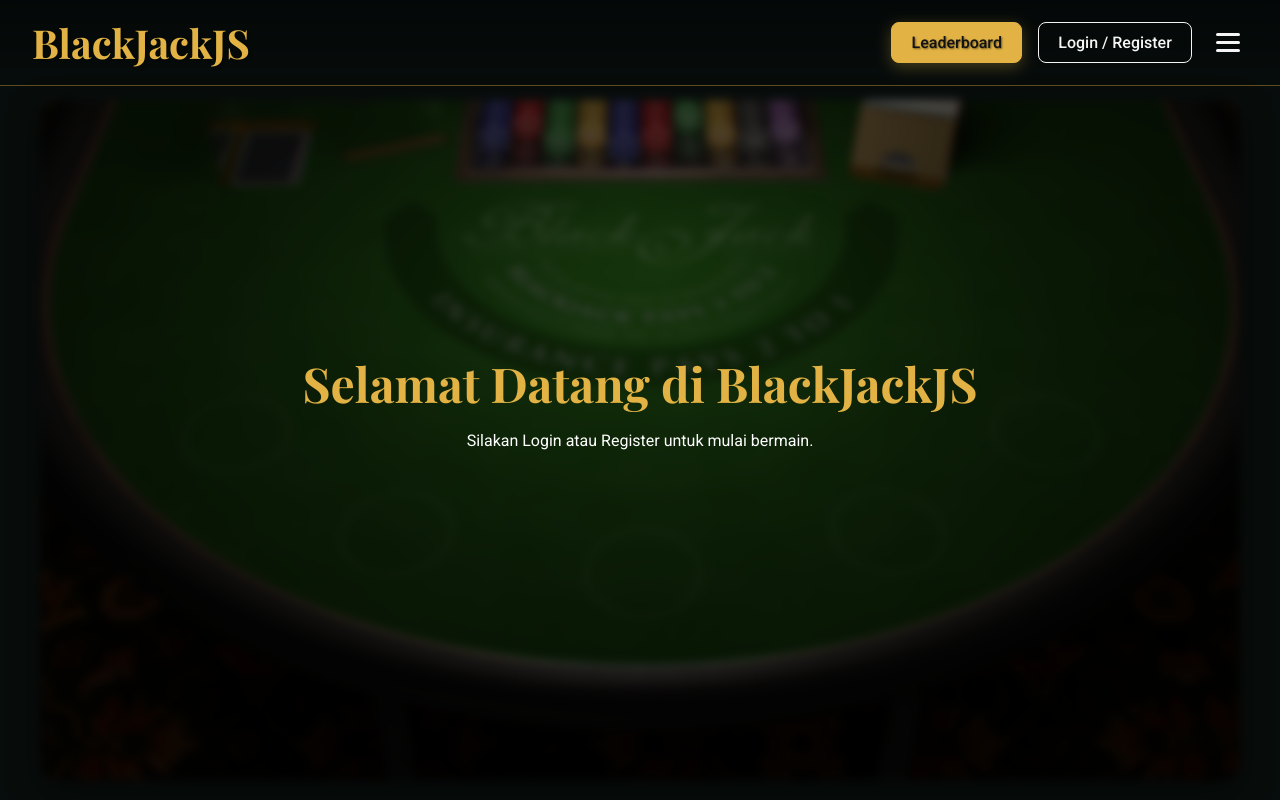
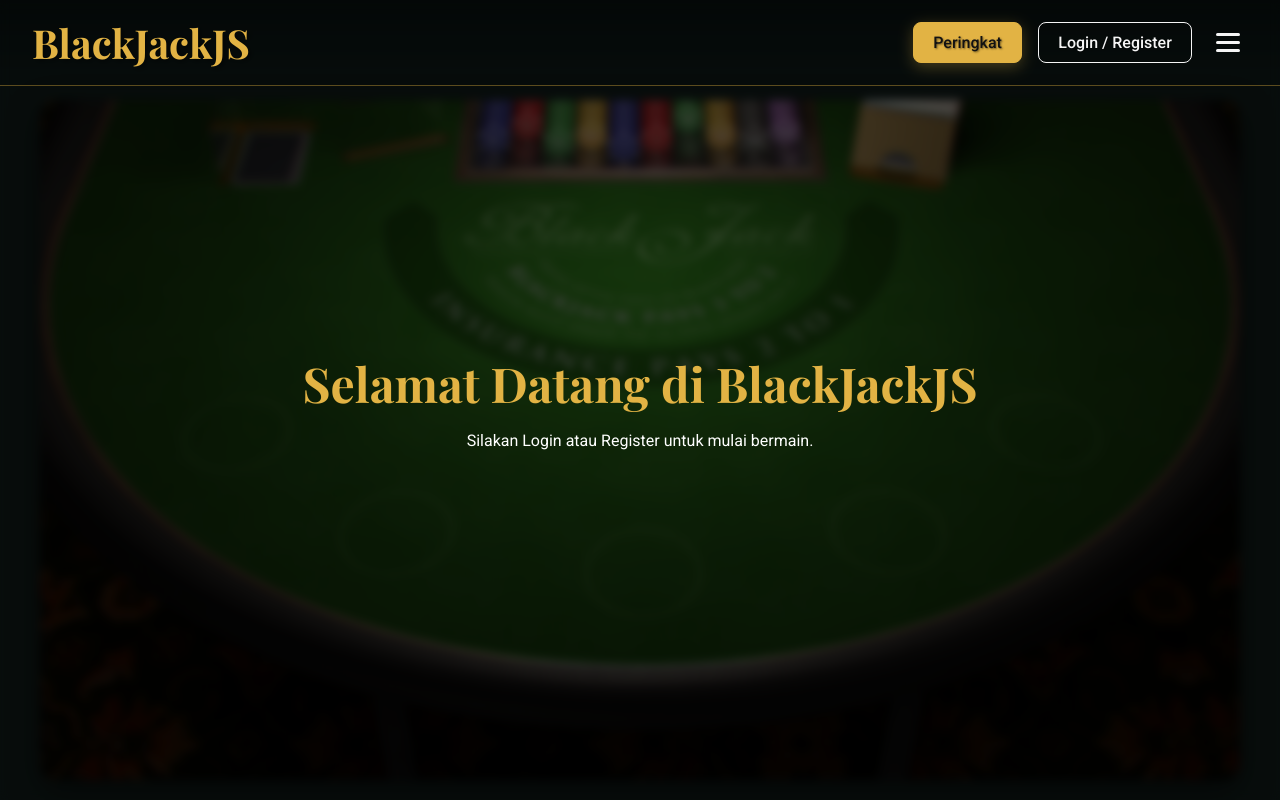
Before and after one commit to rynandasonduty/blackjackjs-cicd, a website: page index.html in a window 1280 px wide. Drawn offline with nearby package versions, Linux system fonts and the light colour scheme.

Commit message:
ngubah leaderboard

```diff
--- a/index.html
+++ b/index.html
@@ -14,7 +14,7 @@
       <h1 class="nav-title">BlackJackJS</h1>
       <div>
         <span id="user-info" style="display: none"></span>
-        <button id="leaderboard-button" class="nav-button">Leaderboard</button>
+        <button id="leaderboard-button" class="nav-button">Peringkat</button>
         <button id="logout-button" class="nav-button" style="display: none">
           Logout
         </button>
```
